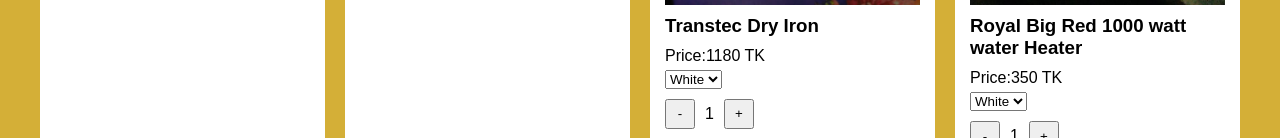
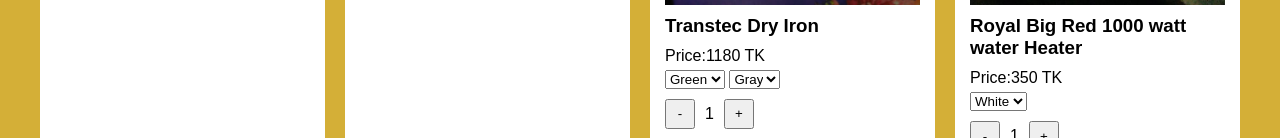
Before and after one commit to Yamin725/yaminelectricstore, a plain HTML site: page cold-hot-item.html in a window 1280 px wide. Shown: the part 662-800 px from the top of the page. Drawn offline with Linux system fonts and the light colour scheme.

Commit message:
Add files via upload

```diff
--- a/cold-hot-item.html
+++ b/cold-hot-item.html
@@ -124,7 +124,8 @@
   <img src="tdi.jpg">
   <h3>Transtec Dry Iron</h3>
   <p>Price:1180 TK</p>
-  <select id="c3"><option>White</option></select>
+  <select id="c3"><option>Green</option></select>
+  <select id="c3"><option>Gray</option></select>
   <div class="qty">
     <button onclick="dec(3)">-</button>
     <span id="q3">1</span>
```
